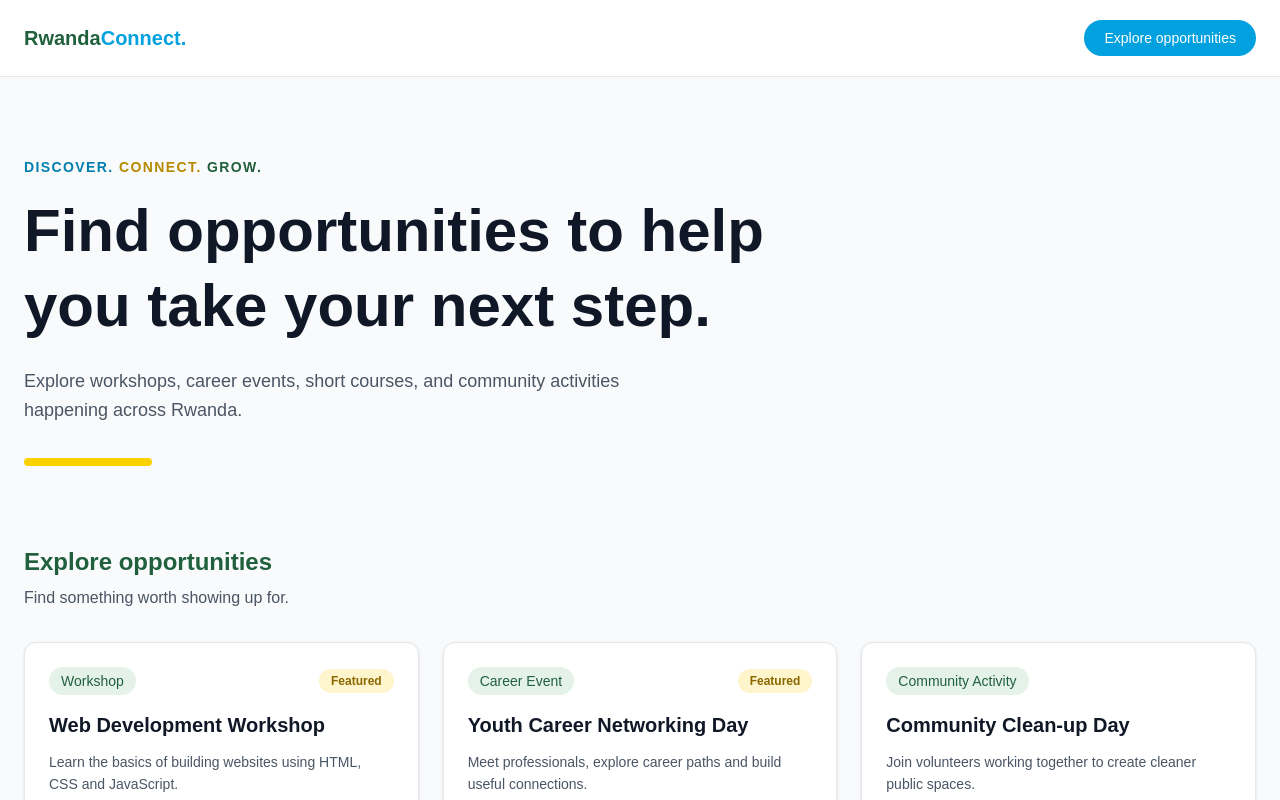
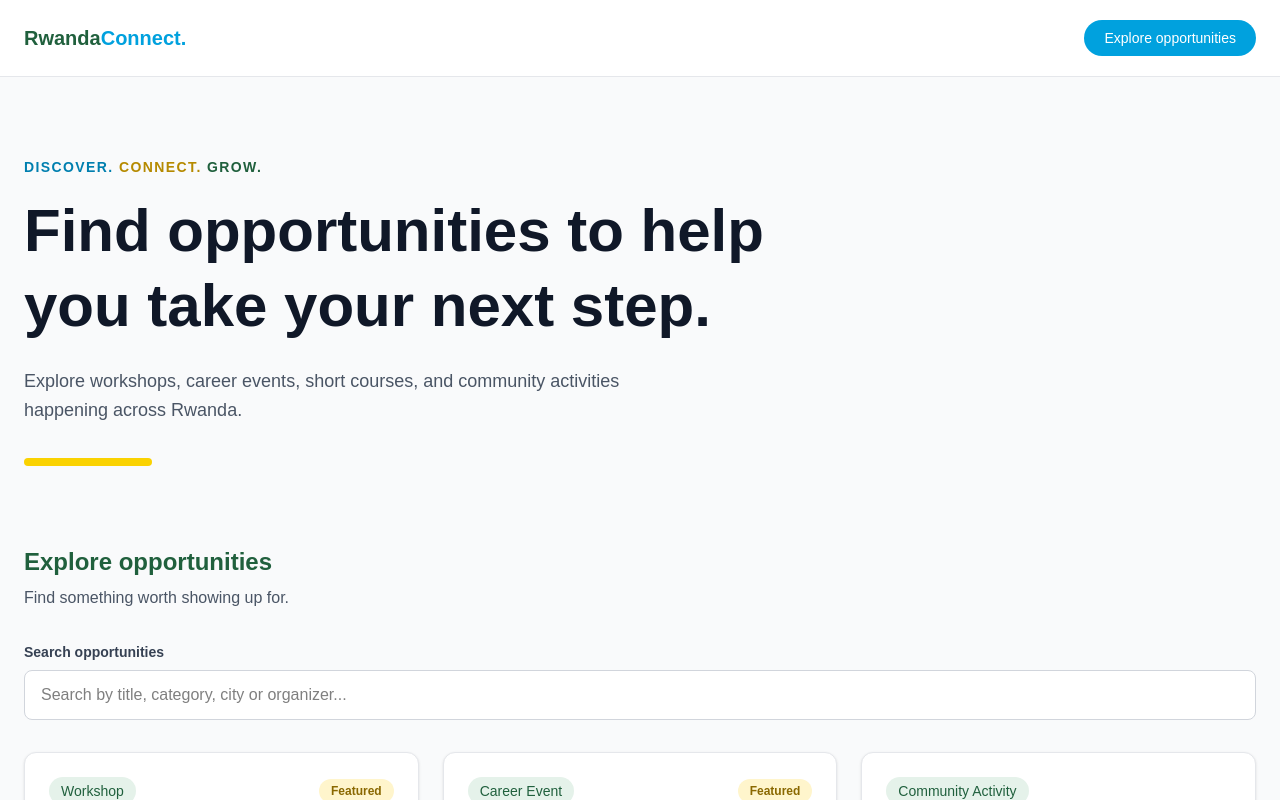
Before and after one commit to Tetaaline/rwanda-opportunities-explorer-, a React (Vite) app: page / in a window 1280 px wide. Shown: the top 800 px of the page. Built offline with nearby package versions, Linux system fonts and the light colour scheme.

Commit message:
feat: implement live opportunity search

```diff
--- a/src/App.jsx
+++ b/src/App.jsx
@@ -1,8 +1,22 @@
 import Header from './components/Header.jsx'
 import OpportunityCard from './components/OpportunityCard.jsx'
 import { opportunities } from './data/opportunities.js'
+import { useState } from 'react'
+import SearchFilters from './components/SearchFilters'
 
 function App() {
+  const [searchTerm, setSearchTerm] = useState('')
+  const filteredOpportunities = opportunities.filter((opportunity) => {
+  const search = searchTerm.toLowerCase()
+
+  return (
+    opportunity.title.toLowerCase().includes(search) ||
+    opportunity.category.toLowerCase().includes(search) ||
+    opportunity.city.toLowerCase().includes(search) ||
+    opportunity.organizer.toLowerCase().includes(search)
+  )
+})
+
   return (
     <div className="min-h-screen bg-gray-50">
       <Header />
@@ -37,8 +51,13 @@ function App() {
             </p>
           </div>
 
+          <SearchFilters
+            searchTerm={searchTerm}
+             onSearchChange={setSearchTerm}
+          />
+
           <div className="grid gap-6 sm:grid-cols-2 lg:grid-cols-3">
-            {opportunities.map((opportunity) => (
+            {filteredOpportunities.map((opportunity) => (
               <OpportunityCard
                 key={opportunity.id}
                 opportunity={opportunity}
--- a/src/components/SearchFilters.jsx
+++ b/src/components/SearchFilters.jsx
@@ -0,0 +1,24 @@
+
+function SearchFilters({ searchTerm, onSearchChange }) {
+  return (
+    <div className="mb-8">
+      <label
+        htmlFor="search"
+        className="mb-2 block text-sm font-semibold text-gray-700"
+      >
+        Search opportunities
+      </label>
+
+      <input
+        id="search"
+        type="text"
+        value={searchTerm}
+        onChange={(event) => onSearchChange(event.target.value)}
+        placeholder="Search by title, category, city or organizer..."
+        className="w-full rounded-lg border border-gray-300 bg-white px-4 py-3 outline-none focus:border-[#007FAF] focus:ring-2 focus:ring-[#007FAF]/20"
+      />
+    </div>
+  )
+}
+
+export default SearchFilters
```
